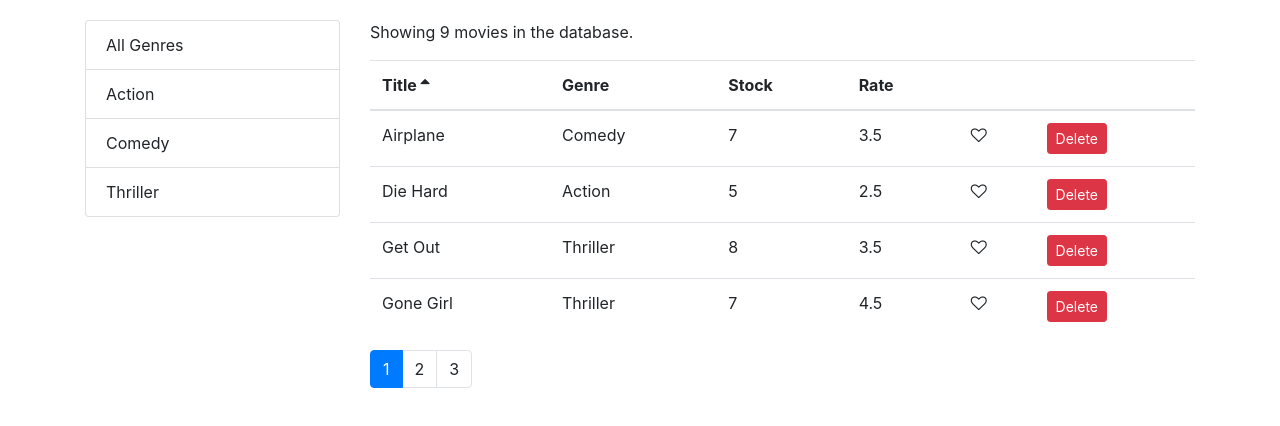
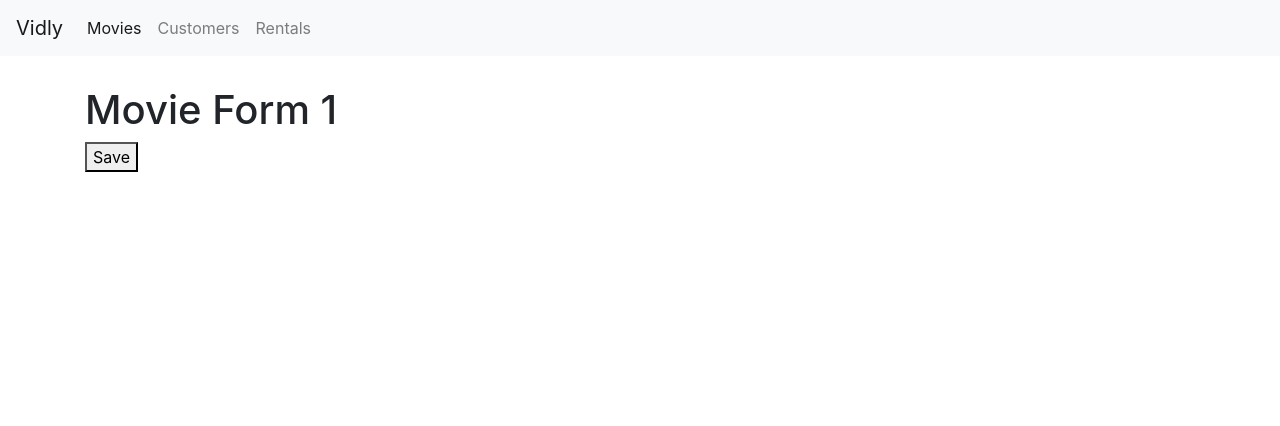
Before and after one commit to taras-tymchuk/vidly, a React (Create React App) app: page /movies/1 in a window 1280 px wide. Shown: the top 426 px of the page. Built offline with nearby package versions, Linux system fonts and the light colour scheme.

Commit message:
Added routing

```diff
--- a/package.json
+++ b/package.json
@@ -10,6 +10,7 @@
     "prop-types": "^15.7.2",
     "react": "^16.8.6",
     "react-dom": "^16.8.6",
+    "react-router-dom": "^5.0.1",
     "react-scripts": "3.0.1"
   },
   "scripts": {
--- a/src/App.js
+++ b/src/App.js
@@ -1,13 +1,30 @@
-import React, { Component } from "react";
-import Movies from "./components/movies";
-import "./App.css";
+import React, { Component } from 'react';
+import { Route, Redirect, Switch } from 'react-router-dom';
+import Movies from './components/movies';
+import Customers from './components/customers';
+import Rentals from './components/rentals';
+import NotFound from './components/notFound';
+import NavBar from './components/navbar';
+import MovieForm from './components/movieForm';
+import './App.css';
 
 class App extends Component {
   render() {
     return (
-      <main className="container">
-        <Movies />
-      </main>
+      <React.Fragment>
+        <NavBar />
+        <main className='container'>
+          <Switch>
+            <Route path='/movies/:id' component={MovieForm} />
+            <Route path='/movies' component={Movies} />
+            <Route path='/customers' component={Customers} />
+            <Route path='/rentals' component={Rentals} />
+            <Route path='/not-found' component={NotFound} />
+            <Redirect from='/' exact to='/movies' />
+            <Redirect to='/not-found' />
+          </Switch>
+        </main>
+      </React.Fragment>
     );
   }
 }
--- /dev/null
+++ b/src/components/customers.jsx
@@ -0,0 +1,7 @@
+import React from 'react';
+
+const Customers = () => {
+  return <h1>Customers</h1>;
+};
+
+export default Customers;
--- /dev/null
+++ b/src/components/movieForm.jsx
@@ -0,0 +1,17 @@
+import React from 'react';
+
+const MovieForm = ({ match, history }) => {
+  return (
+    <div>
+      <h1>Movie Form {match.params.id}</h1>
+      <button
+        className='btn-btn-prmary'
+        onClick={() => history.push('/movies')}
+      >
+        Save
+      </button>
+    </div>
+  );
+};
+
+export default MovieForm;
--- a/src/components/moviesTable.jsx
+++ b/src/components/moviesTable.jsx
@@ -1,25 +1,30 @@
-import React, { Component } from "react";
-import Table from "./common/table";
-import Like from "./common/like";
+import React, { Component } from 'react';
+import { Link } from 'react-router-dom';
+import Table from './common/table';
+import Like from './common/like';
 
 class MoviesTable extends Component {
   columns = [
-    { path: "title", label: "Title" },
-    { path: "genre.name", label: "Genre" },
-    { path: "numberInStock", label: "Stock" },
-    { path: "dailyRentalRate", label: "Rate" },
     {
-      key: "like",
+      path: 'title',
+      label: 'Title',
+      content: movie => <Link to={`/movies/${movie._id}`}>{movie.title}</Link>
+    },
+    { path: 'genre.name', label: 'Genre' },
+    { path: 'numberInStock', label: 'Stock' },
+    { path: 'dailyRentalRate', label: 'Rate' },
+    {
+      key: 'like',
       content: movie => (
         <Like liked={movie.liked} onClick={() => this.props.onLike(movie)} />
       )
     },
     {
-      key: "delete",
+      key: 'delete',
       content: movie => (
         <button
           onClick={() => this.props.onDelete(movie)}
-          className="btn btn-danger btn-sm"
+          className='btn btn-danger btn-sm'
         >
           Delete
         </button>
--- /dev/null
+++ b/src/components/navbar.jsx
@@ -0,0 +1,44 @@
+import React from 'react';
+import { NavLink, Link } from 'react-router-dom';
+
+const NavBar = () => {
+  return (
+    <nav className='navbar navbar-expand-lg navbar-light bg-light'>
+      <Link className='navbar-brand' to='/'>
+        Vidly
+      </Link>
+      <button
+        className='navbar-toggler'
+        type='button'
+        data-toggle='collapse'
+        data-target='#navbarNav'
+        aria-controls='navbarNav'
+        aria-expanded='false'
+        aria-label='Toggle navigation'
+      >
+        <span className='navbar-toggler-icon' />
+      </button>
+      <div className='collapse navbar-collapse' id='navbarNav'>
+        <ul className='navbar-nav'>
+          <li className='nav-item'>
+            <NavLink className='nav-link' to='/movies'>
+              Movies
+            </NavLink>
+          </li>
+          <li className='nav-item'>
+            <NavLink className='nav-link' to='/customers'>
+              Customers
+            </NavLink>
+          </li>
+          <li className='nav-item'>
+            <NavLink className='nav-link' to='/rentals'>
+              Rentals
+            </NavLink>
+          </li>
+        </ul>
+      </div>
+    </nav>
+  );
+};
+
+export default NavBar;
--- /dev/null
+++ b/src/components/notFound.jsx
@@ -0,0 +1,7 @@
+import React from 'react';
+
+const NotFound = () => {
+  return <h1>NotFound</h1>;
+};
+
+export default NotFound;
--- /dev/null
+++ b/src/components/rentals.jsx
@@ -0,0 +1,7 @@
+import React from 'react';
+
+const Rentals = () => {
+  return <h1>Rentals</h1>;
+};
+
+export default Rentals;
--- a/src/index.css
+++ b/src/index.css
@@ -1,7 +1,11 @@
 body {
   margin: 0;
-  padding: 20px 0 0 0;
+  padding: 0 0 0 0;
   font-family: sans-serif;
+}
+
+.navbar {
+  margin-bottom: 30px;
 }
 
 .clickable {
--- a/src/index.js
+++ b/src/index.js
@@ -1,10 +1,16 @@
-import React from "react";
-import ReactDOM from "react-dom";
-import "./index.css";
-import App from "./App";
-import registerServiceWorker from "./registerServiceWorker";
-import "bootstrap/dist/css/bootstrap.css";
-import "font-awesome/css/font-awesome.css";
+import React from 'react';
+import ReactDOM from 'react-dom';
+import { BrowserRouter } from 'react-router-dom';
+import './index.css';
+import App from './App';
+import registerServiceWorker from './registerServiceWorker';
+import 'bootstrap/dist/css/bootstrap.css';
+import 'font-awesome/css/font-awesome.css';
 
-ReactDOM.render(<App />, document.getElementById("root"));
+ReactDOM.render(
+  <BrowserRouter>
+    <App />
+  </BrowserRouter>,
+  document.getElementById('root')
+);
 registerServiceWorker();
```
Also changed, not shown: 1 other file (tests, documents, lock files or other folders).
